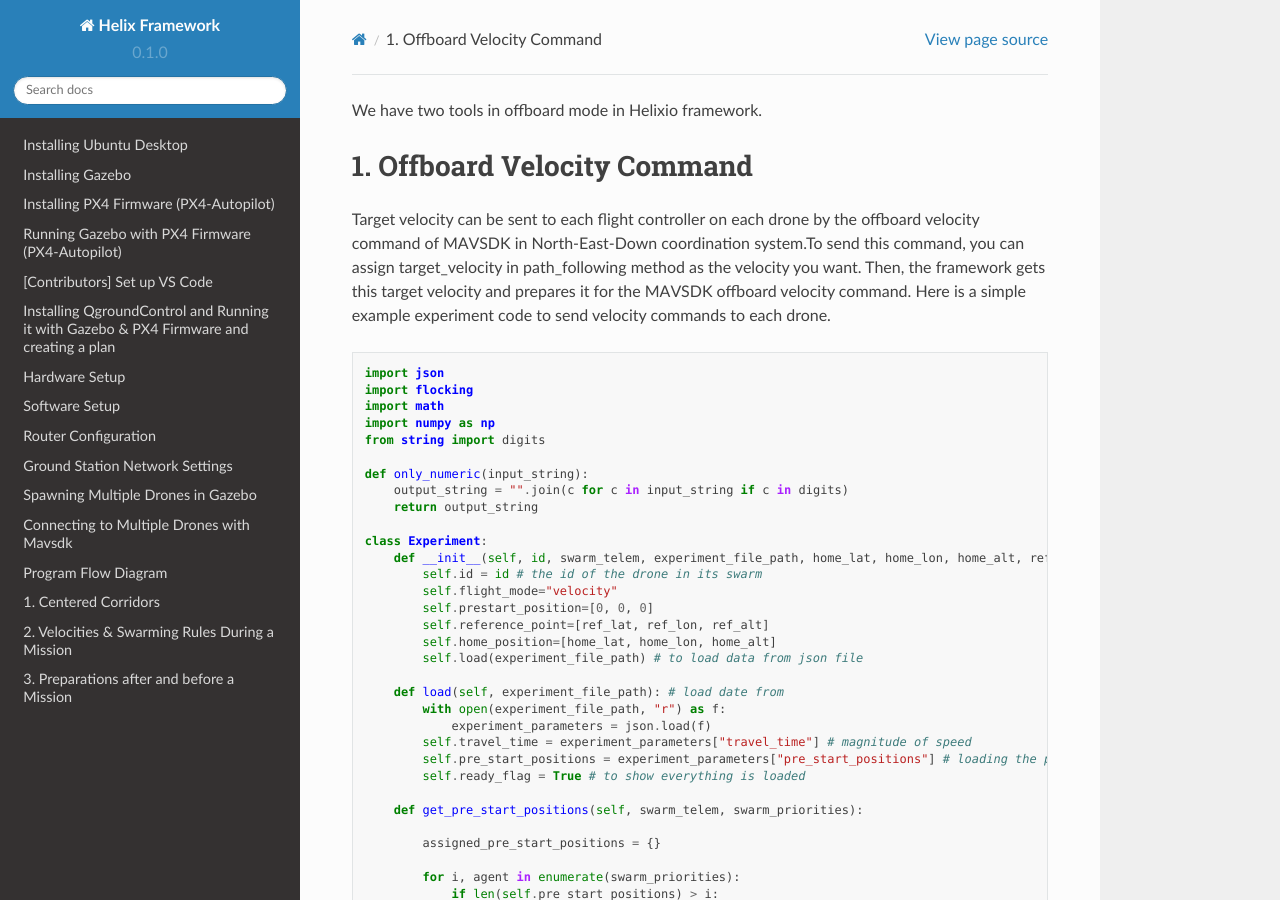
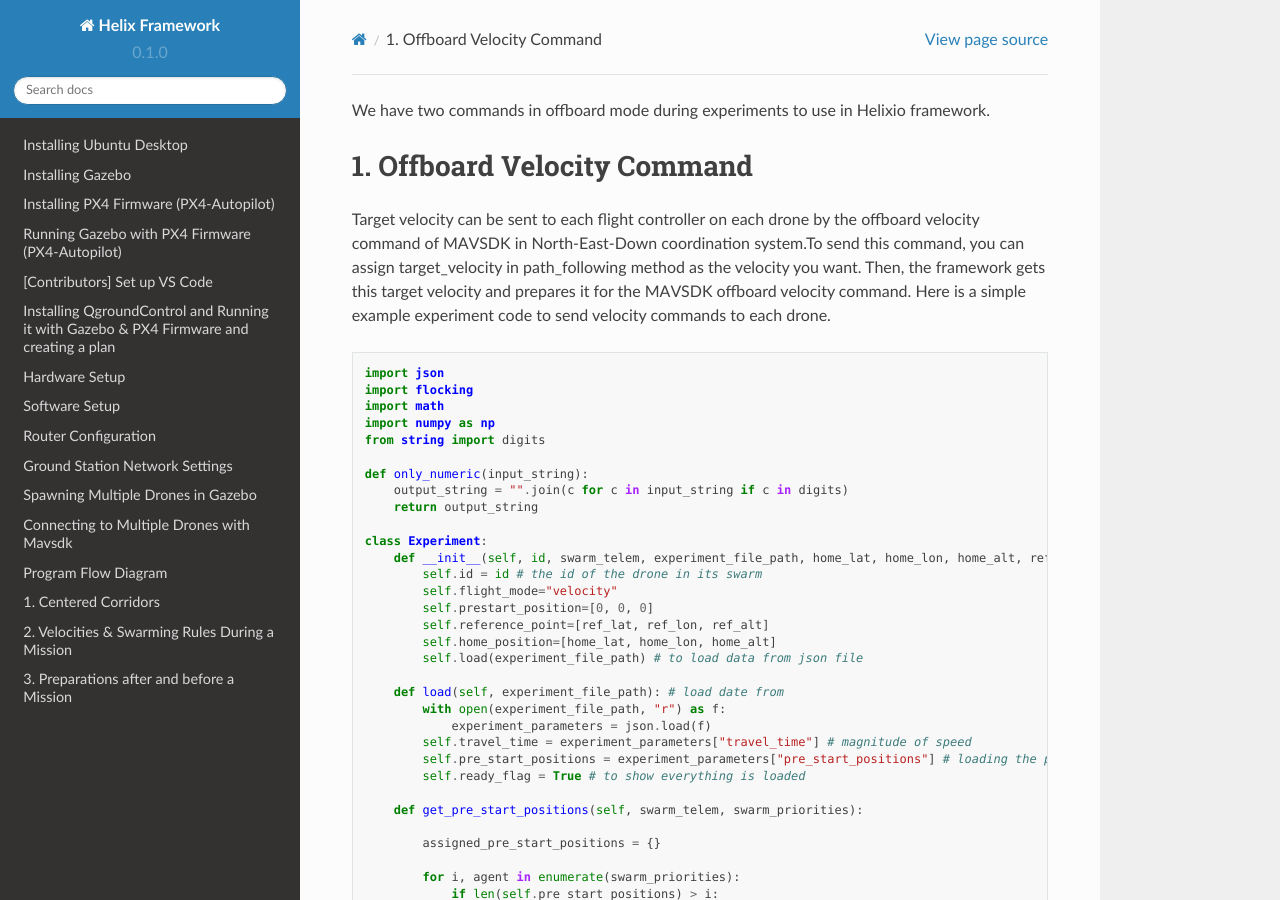
Before and after one commit to CUEDOS/helix_docs, a Sphinx documentation site: the page built from docs/source/simple_examples.rst, in a window 1280 px wide and 900 px high. Built offline with Sphinx 7.4.7 and the Read the Docs theme 2.0.0, drawn with Linux system fonts in a browser that asks for light colours.

Commit message:
Update simple_examples.rst

```diff
--- a/docs/source/simple_examples.rst
+++ b/docs/source/simple_examples.rst
@@ -1,4 +1,4 @@
-We have two tools in offboard mode in Helixio framework.
+We have two commands in offboard mode during experiments to use in Helixio framework.
 
 1. Offboard Velocity Command
 =====================
```
